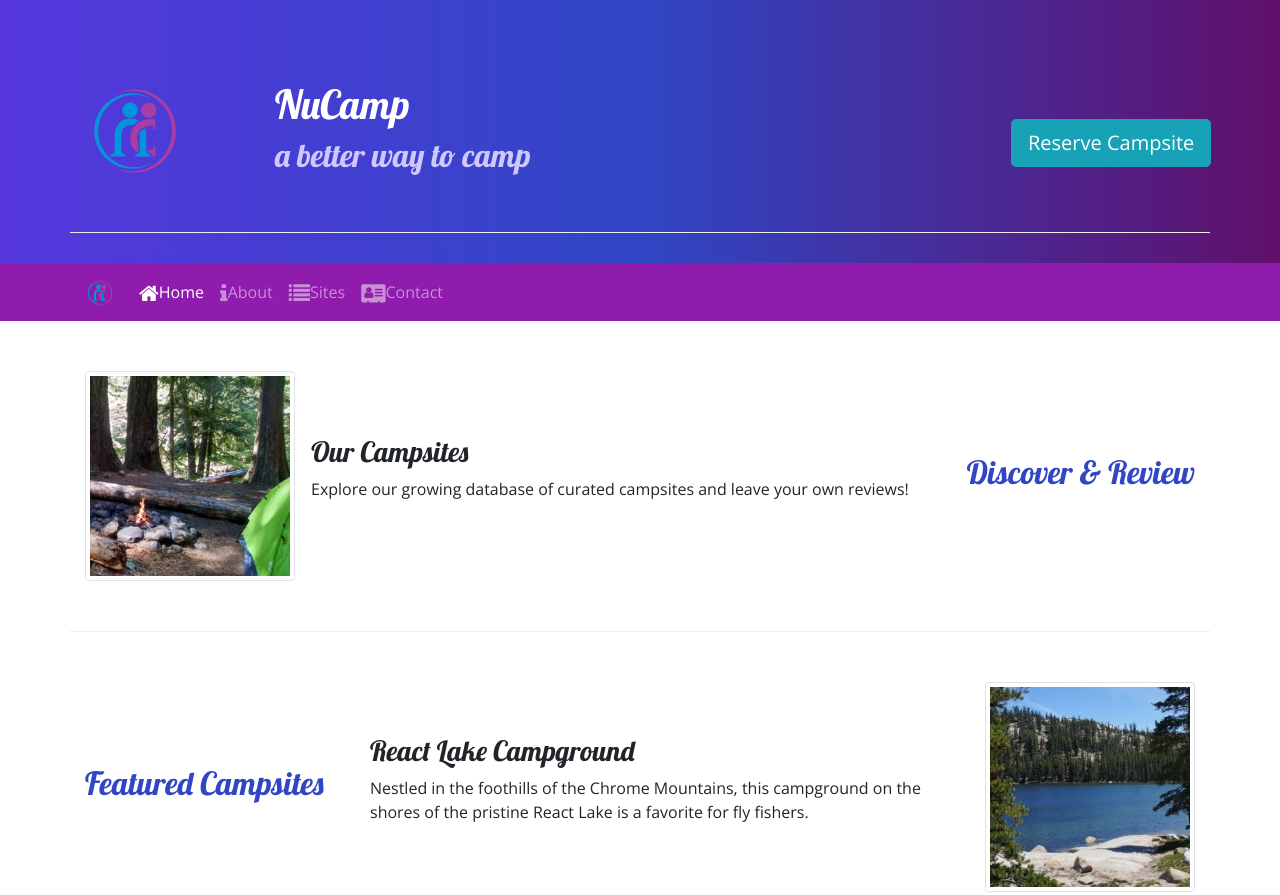
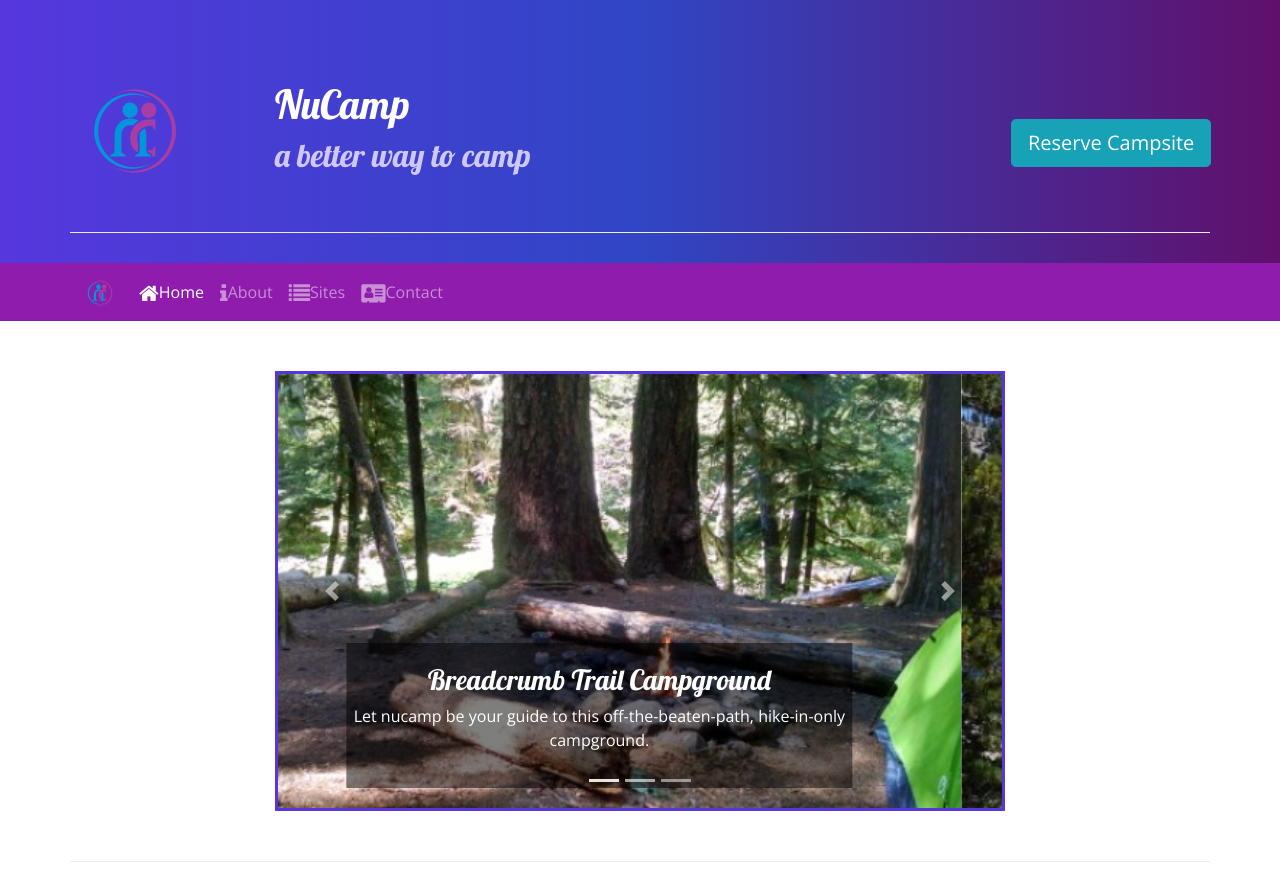
Before and after one commit to roylowe/nucampWebsite, a website: page index.html in a window 1280 px wide. Shown: the top 895 px of the page. Drawn offline with nearby package versions, Linux system fonts and the light colour scheme.

Commit message:
added a carousel to the index page

```diff
--- a/css/styles.css
+++ b/css/styles.css
@@ -43,3 +43,11 @@ header h2{
     border-top: none;
     padding: 10px;
 }
+
+.carousel-caption{
+    background-color: rgba(0,0,0,0.5);
+}
+
+.carousel{
+    border: solid #5637DD;
+}
--- a/index.html
+++ b/index.html
@@ -52,7 +52,52 @@
         </div>
     </nav>
 
+    <!--This section contains the campsite carousel of campsite images-->
     <div class="container">
+        <div class="row row-content">
+            <div class="col-md-8 mx-auto">
+                <div id="homeCarousel" class="carousel slide" data-ride="carousel">
+                    <ol class="carousel-indicators">
+                        <li data-target="#homeCarousel" data-slide-to="0" class="active"></li>
+                        <li data-target="#homeCarousel" data-slide-to="1"></li>
+                        <li data-target="#homeCarousel" data-slide-to="2"></li>
+                    </ol>
+                        <div class="carousel-inner">
+                            <div class="carousel-item active">
+                                <img class="d-block w-100" src="img/breadcrumb-trail.jpg" alt="Breadcrumb Trail Campground" />
+                                <div class="carousel-caption">
+                                    <h3>Breadcrumb Trail Campground</h3>
+                                    <p class="d-none d-sm-block">Let nucamp be your guide to this off-the-beaten-path, hike-in-only campground.</p>
+                                </div>
+                            </div>
+                            <div class="carousel-item">
+                                <img class="d-block w-100" src="img/react-lake.jpg" alt="React Lake Campground" />
+                                <div class="carousel-caption">
+                                    <h3>React Lake Campground</h3>
+                                    <p class="d-none d-sm-block">Nestled in the foothills of the Chrome Mountains, this campground on the shores of the pristine React Lake is a favorite for fly fishers.</p>
+                                </div>
+                            </div>
+                            <div class="carousel-item">
+                                <img class="d-block w-100" src="img/chrome-river.jpg" alt="Chrome River Campground" />
+                                <div class="carousel-caption">
+                                    <h3>Chrome River Campground</h3>
+                                    <p class="d-none d-sm-block">Spend a few sunny days and starry nights beneath a canopy of old-growth firs at his enchanting spot by the Chrome River.</p>
+                                </div>
+                            </div>
+                        </div>
+                        <a class="carousel-control-prev" href="#homeCarousel" role="button" data-slide="prev">
+                            <span class="carousel-control-prev-icon"></span>
+                            <span class="sr-only">Previous</span>
+                        </a>
+                        <a class="carousel-control-next" href="#homeCarousel" role="button" data-slide="next">
+                            <span class="carousel-control-next-icon"></span>
+                            <span class="sr-only">Next</span>
+                        </a>
+                </div>
+            </div>
+
+        </div>
+
         <div class="row row-content align-items-center">
             <div class="col-sm-4 order-sm-last col-md-3">
                 <h2 class="text-sm-right">Discover & Review</h2>
```
